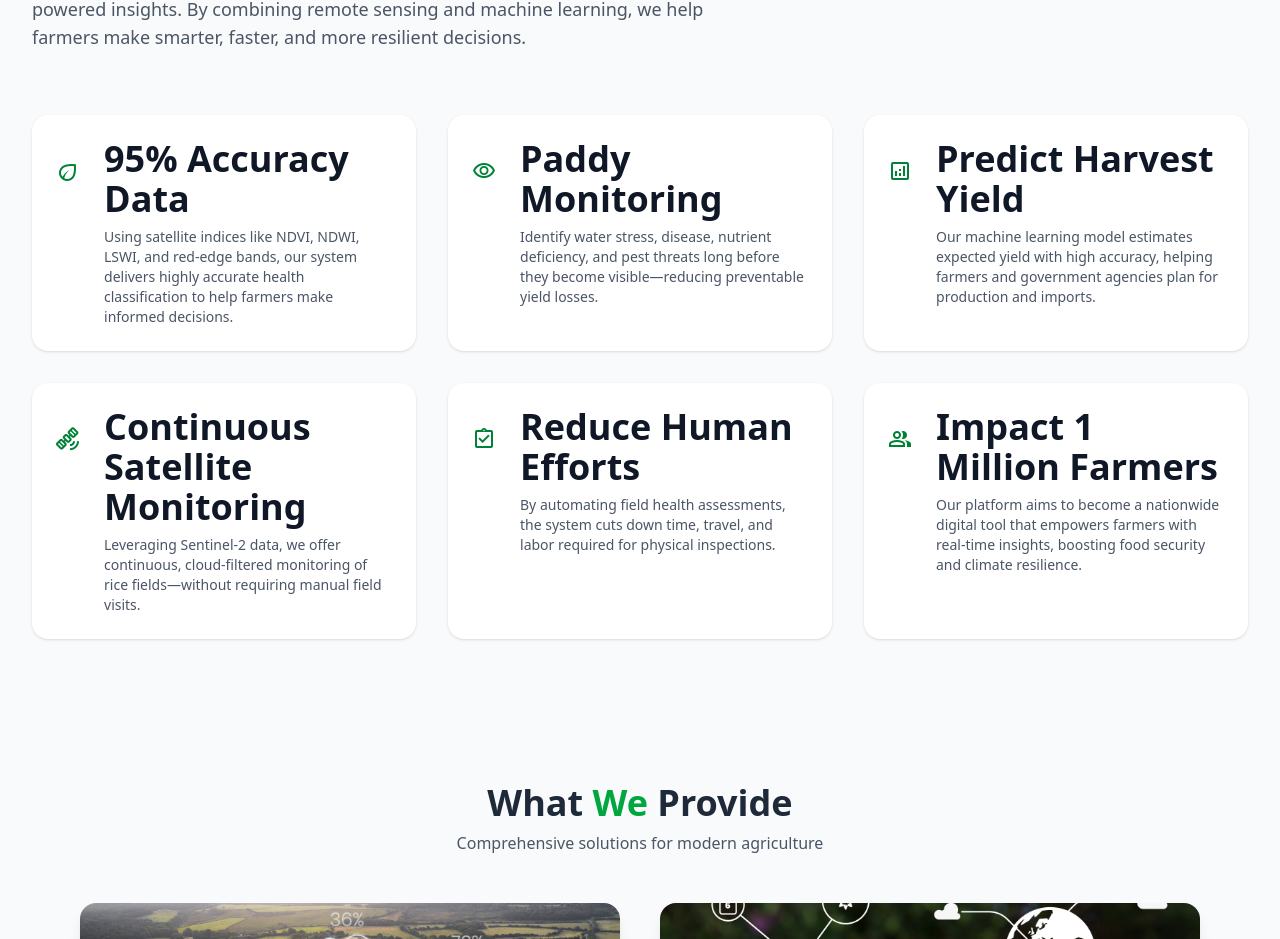
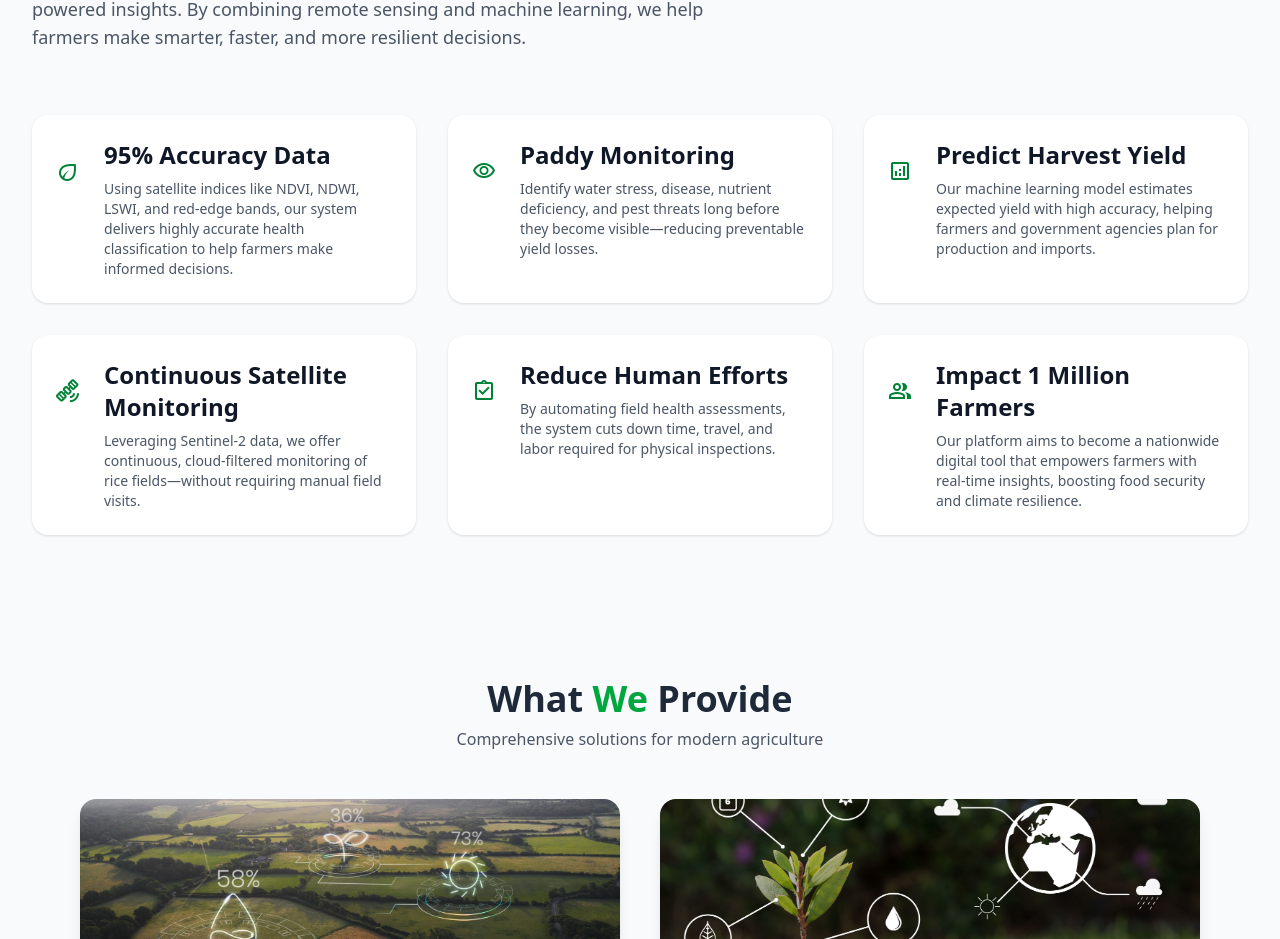
Before and after one commit to RakinduNiwunhella/SDGP, a React (Vite) app in the folder Front-End/LandingPage/: page / in a window 1280 px wide. Shown: the part 2698-3637 px from the top of the page. Built offline with nearby package versions, Linux system fonts and the light colour scheme; no server answers.

Commit message:
Changed the font size of Goals topics

```diff
--- a/Front-End/LandingPage/src/Components/Goals.jsx
+++ b/Front-End/LandingPage/src/Components/Goals.jsx
@@ -69,7 +69,7 @@ export default function Goals() {
               </div>
 
               <div>
-                <div className="text-4xl font-bold text-gray-900">{g.id}</div>
+                <div className="text-2xl font-bold text-gray-900">{g.id}</div>
                 <p className="mt-2 text-sm text-gray-600">{g.desc}</p>
               </div>
             </div>
```
